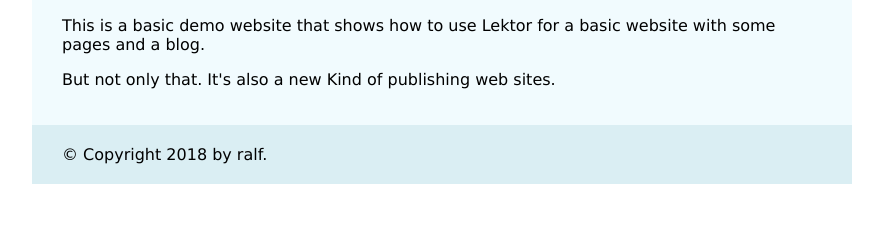
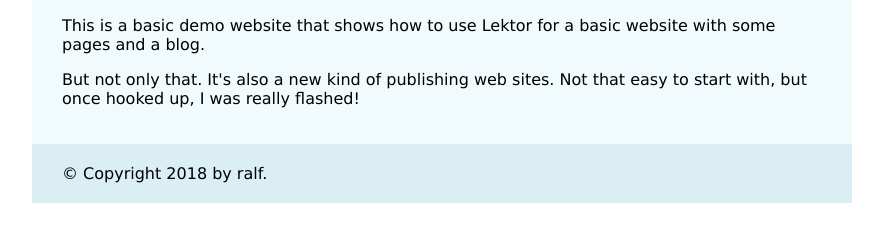
Before and after one commit to ralfcoenen/lektor-demo, a plain HTML site: page index.html in a window 1280 px wide. Shown: the part 230-472 px from the top of the page, without its empty margins (198-1081 px from the left). Drawn offline with Linux system fonts and the light colour scheme.

Commit message:
Synchronized build

```diff
--- a/index.html
+++ b/index.html
@@ -25,7 +25,7 @@
   <h2>Welcome to Demo Projekt!</h2>
   <p>This is a basic demo website that shows how to use Lektor for a basic
 website with some pages and a blog.</p>
-<p>But not only that. It's also a new Kind of publishing web sites.</p>
+<p>But not only that. It's also a new kind of publishing web sites. Not that easy to start with, but once hooked up, I was really flashed!</p>
 
 
   </div>
```
